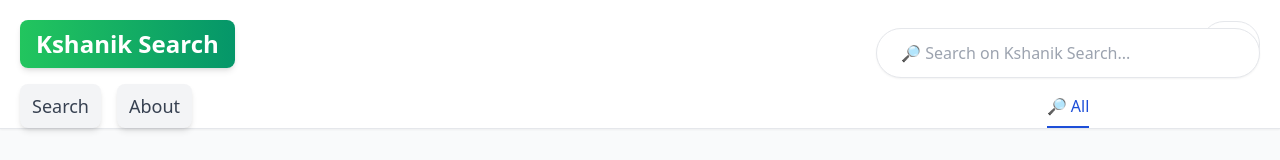
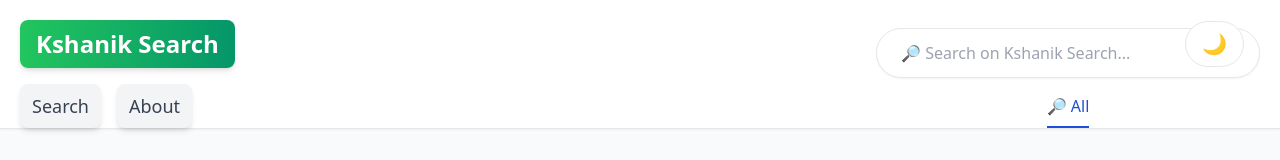
Before and after one commit to akshbswas98/kshanik_search, a React (Vite) app: page /search in a window 1280 px wide. Shown: the top 160 px of the page. Built offline with nearby package versions, Linux system fonts and the light colour scheme.

Commit message:
Add z-index to dark theme toggle button for improved layering

```diff
--- a/src/components/Navbar.jsx
+++ b/src/components/Navbar.jsx
@@ -5,14 +5,15 @@ import { Search } from './Search'
 export const Navbar = ({ darkTheme, setDarkTheme }) => {
     return (
         <div className="p-5 pb-0 flex flex-wrap sm:justify-between justify-center items-center border-b dark:border-gray-700 border-gray-200 bg-white dark:bg-gray-800 shadow-sm transition-all duration-300">
-            <div className="flex justify-between items-center space-x-5 w-screen">
+            <div className="flex justify-between items-center space-x-5 w-screen relative">
                 <p className="text-2xl bg-gradient-to-r from-green-500 to-emerald-600 font-bold text-white py-2 px-4 rounded-lg shadow-md hover:shadow-lg transition-transform duration-300 hover:scale-105 dark:from-gray-600 dark:to-gray-700">
                     Kshanik Search
                 </p>
                 <button
                     type="button"
                     onClick={() => setDarkTheme(!darkTheme)}
-                    className="text-xl bg-white dark:bg-gray-700 border dark:border-gray-600 rounded-full px-4 py-2 hover:shadow-lg transition-transform duration-300 hover:scale-110"
+                    className="text-xl bg-white dark:bg-gray-700 border dark:border-gray-600 rounded-full px-4 py-2 hover:shadow-lg transition-transform duration-300 hover:scale-110 z-10"
+                    style={{ marginRight: '1rem' }}
                 >
                     {darkTheme ? '💡' : '🌙'}
                 </button>
```
